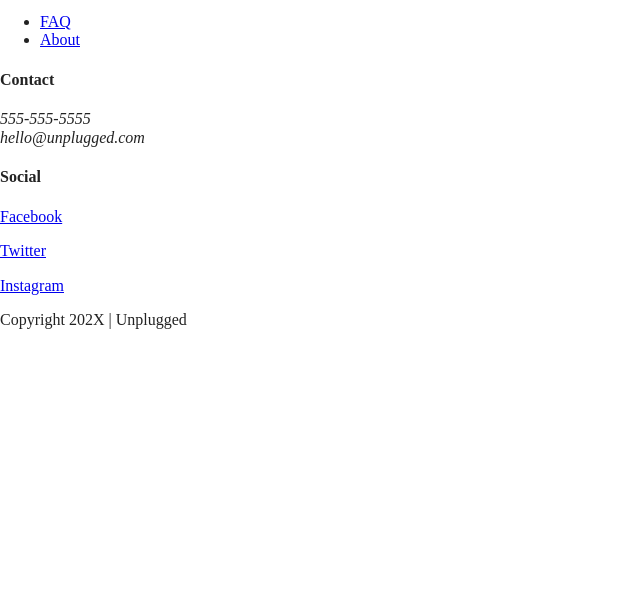
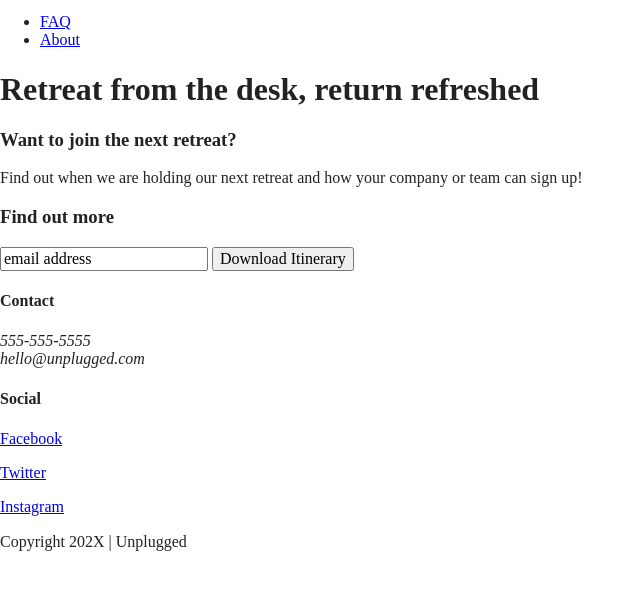
Before and after one commit to marisvenancio/unplugged, a website built with Parcel: page index.html in a window 1280 px wide. Shown: the part 23-612 px from the top of the page, without its empty margins (0-644 px from the left). Built offline with nearby package versions, Linux system fonts and the light colour scheme.

Commit message:
Added homepage-specific content

```diff
--- a/index.html
+++ b/index.html
@@ -3,7 +3,7 @@
 
 <head>
   <meta charset="utf-8">
-  <title></title>
+  <title>Unplugged</title>
   <meta name="description" content="">
   <meta name="viewport" content="width=device-width, initial-scale=1">
 
@@ -38,9 +38,17 @@
     </div>
   </header>
   <main>
-    <section>
+    <section class="hero-area">
+      <h1>Retreat from the desk, return refreshed</h1>
     </section>
     <aside>
+      <h3>Want to join the next retreat?</h3>
+      <p>Find out when we are holding our next retreat and how your company or team can sign up!</p>
+      <div class="form">
+        <h3>Find out more</h3>
+        <input type="text" name="name" value="email address">
+        <input type="button" value="Download Itinerary">
+      </div>
     </aside>
   </main> <!-- main wrapper -->
   <footer>
```
